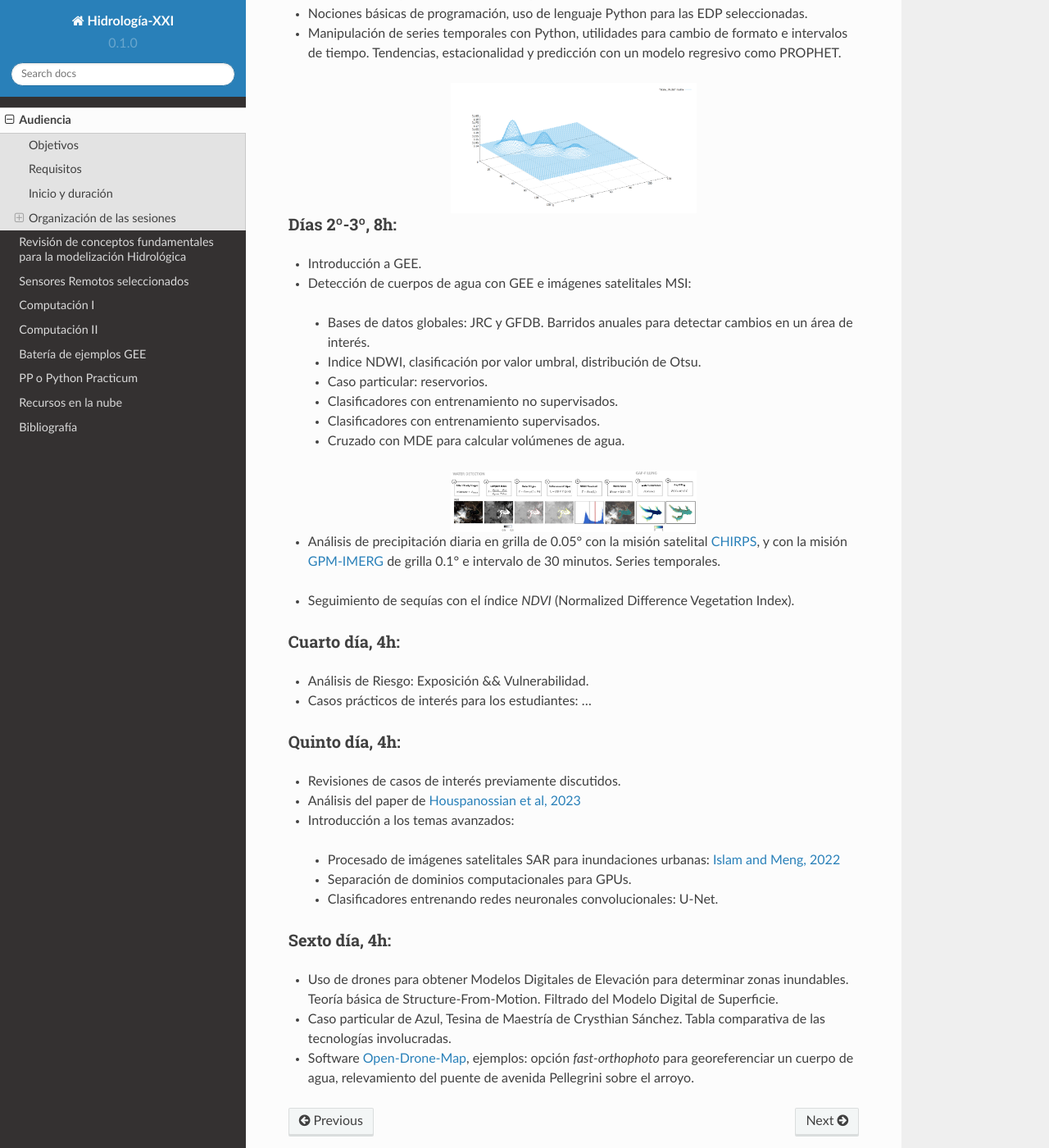
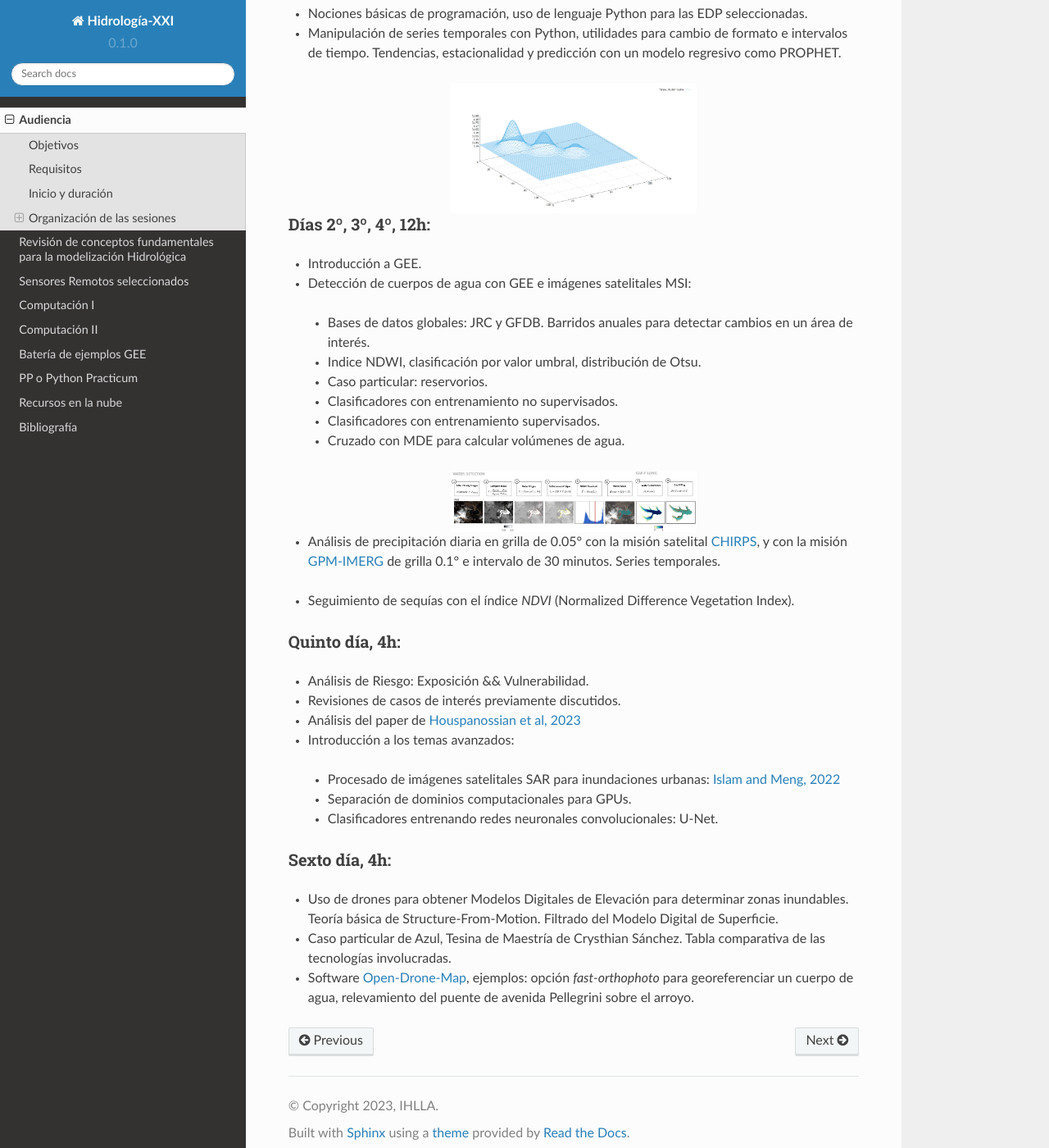
Before and after one commit to ivillamadrid/HidrologiaXXI, a Sphinx documentation site: the page built from docs/source/audiencia.rst, in a window 1280 px wide and 1400 px high, scrolled down 1197 px. Shown: the whole window at 82% size. Built offline with Sphinx 7.4.7 and the Read the Docs theme 2.0.0, drawn with Linux system fonts in a browser that asks for light colours.

Commit message:
Update audiencia.rst

```diff
--- a/docs/source/audiencia.rst
+++ b/docs/source/audiencia.rst
@@ -51,8 +51,8 @@ Primer día, 4h:
   :align: center
 
 
-Días 2º-3º, 8h:
-***************
+Días 2º, 3º, 4º, 12h:
+*********************
 * Introducción a GEE.
 * Detección de cuerpos de agua con GEE e imágenes satelitales MSI:
  * Bases de datos globales: JRC y GFDB. Barridos anuales para detectar cambios en un área de interés.
@@ -77,14 +77,9 @@ Días 2º-3º, 8h:
 
 * Seguimiento de sequías con el índice *NDVI* (Normalized Difference Vegetation Index).
 
-
-Cuarto día, 4h:
+Quinto día, 4h:
 ***************
 * Análisis de Riesgo: Exposición && Vulnerabilidad.
-* Casos prácticos de interés para los estudiantes: ...
-
-Quinto día, 4h:
-***************
 * Revisiones de casos de interés previamente discutidos.
 * Análisis del paper de `Houspanossian et al, 2023 <https://www.science.org/doi/10.1126/science.add5462>`_
 * Introducción a los temas avanzados:
```
